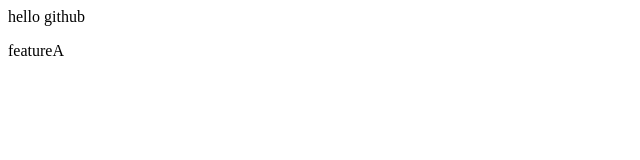
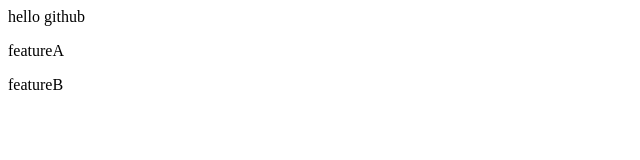
Before and after one commit to bee-or-geek/testgit-public, a plain HTML site: page index.html in a window 1280 px wide. Shown: the full height of the page, 0-640 px from the left. Drawn offline with Linux system fonts and the light colour scheme.

Commit message:
index.html add featureB

```diff
--- a/index.html
+++ b/index.html
@@ -5,5 +5,6 @@
   <body>
     <p>hello github</p>
     <p>featureA</p>
+	<p>featureB</p>
   </body>
 </html>
```
